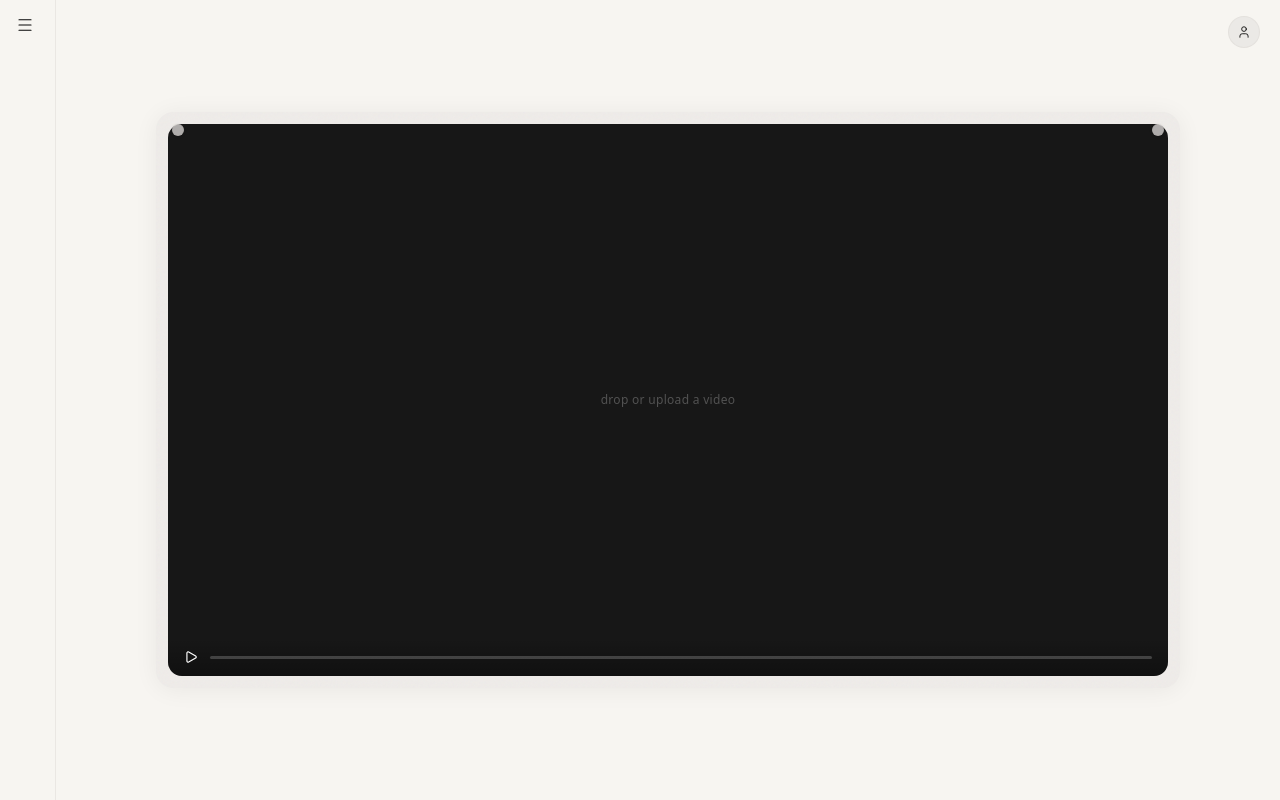
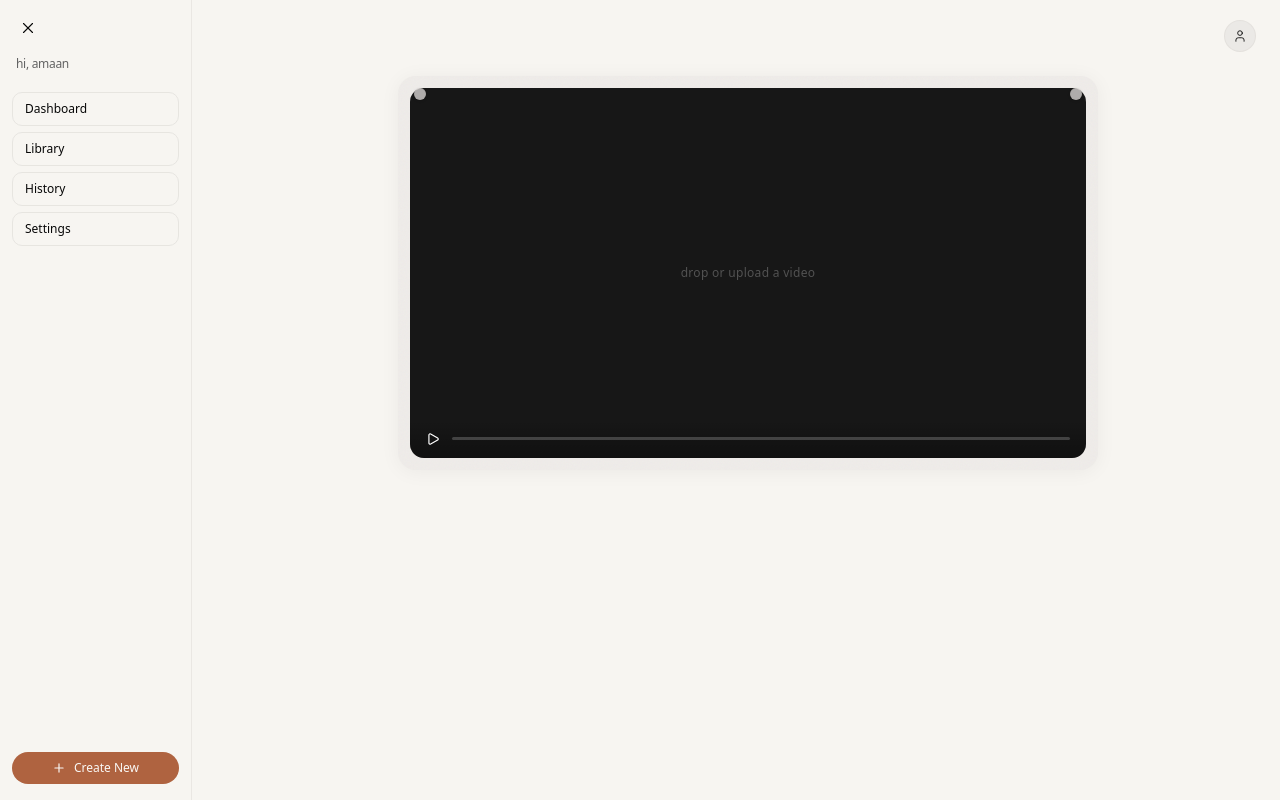
Before and after one commit to dexisback/curtus, a Next.js app: page /home in a window 1280 px wide. Built offline with nearby package versions, Linux system fonts and the light colour scheme.

Commit message:
add: v0.0.1 : high level structural layout of the /home page, proportions fixed

```diff
--- a/app/components/sideBar.tsx
+++ b/app/components/sideBar.tsx
@@ -13,7 +13,7 @@ const navItems = [
 
 const sidebarVariants = {
   closed: { width: "3.5rem" },
-  open: { width: "20%" },
+  open: { width: "12rem" },
 };
 
 const containerVariants = {
@@ -29,18 +29,19 @@ const itemVariants = {
 };
 
 export default function Sidebar() {
-  const [isOpen, setIsOpen] = useState(false);
+  const [isOpen, setIsOpen] = useState(true);
 
   return (
     <motion.aside
       variants={sidebarVariants}
+      initial={isOpen ? "open" : "closed"}
       animate={isOpen ? "open" : "closed"}
       transition={{ duration: 0.3, ease: "easeInOut" }}
       className="relative flex flex-col h-full shrink-0 border-r border-border/50 overflow-hidden"
     >
       <button
         onClick={() => setIsOpen(!isOpen)}
-        className="p-4 self-start cursor-pointer"
+        className="w-[3.5rem] h-[3.5rem] flex items-center justify-center shrink-0 cursor-pointer"
       >
         <AnimatePresence mode="wait" initial={false}>
           {isOpen ? (
--- a/app/components/videoPlayer.tsx
+++ b/app/components/videoPlayer.tsx
@@ -62,9 +62,9 @@ export default function VideoPlayer() {
   }, [isPlaying, scheduleHide]);
 
   return (
-    <div className="relative w-full h-full flex items-center justify-center p-8">
+    <div className="w-full h-full flex items-start justify-center pt-4 px-10 pb-6 pl-16">
       <div
-        className="relative w-full max-w-5xl aspect-video rounded-2xl shadow-[0_2px_24px_rgba(0,0,0,0.06)] panel-texture p-3"
+        className="relative w-[75%] max-w-[700px] aspect-video rounded-2xl shadow-[0_2px_20px_rgba(0,0,0,0.05)] panel-texture p-3"
         onMouseMove={handleMouseMove}
         onMouseLeave={() => isPlaying && setShowControls(false)}
       >
--- a/app/home/layout.tsx
+++ b/app/home/layout.tsx
@@ -9,11 +9,13 @@ export default function HomeLayout({
   return (
     <div className="flex h-screen w-full overflow-hidden bg-background">
       <Sidebar />
-      <main className="flex-1 relative overflow-hidden">
-        <div className="absolute top-4 right-5 z-50">
+      <main className="flex-1 flex flex-col min-w-0 overflow-hidden">
+        <header className="flex items-center justify-end shrink-0 px-6 pt-5 pb-2">
           <ProfileDropdown />
+        </header>
+        <div className="flex-1 min-h-0 overflow-hidden">
+          {children}
         </div>
-        {children}
       </main>
     </div>
   );
```
